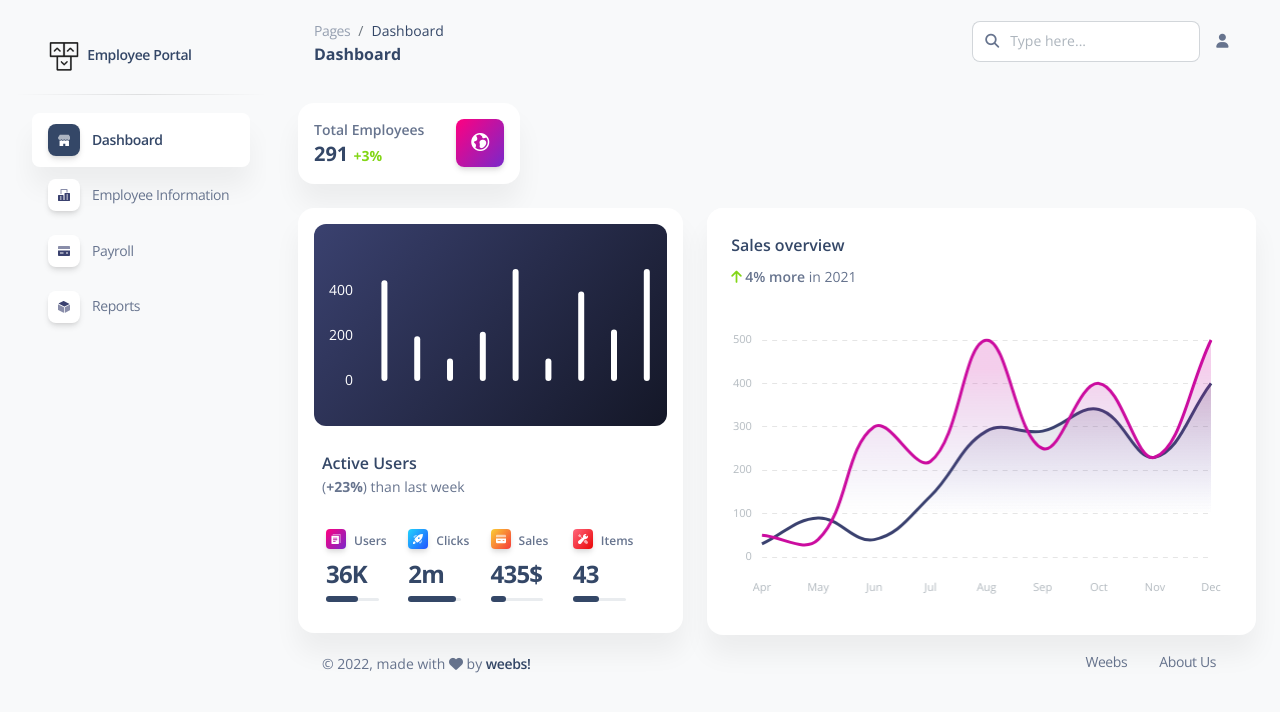
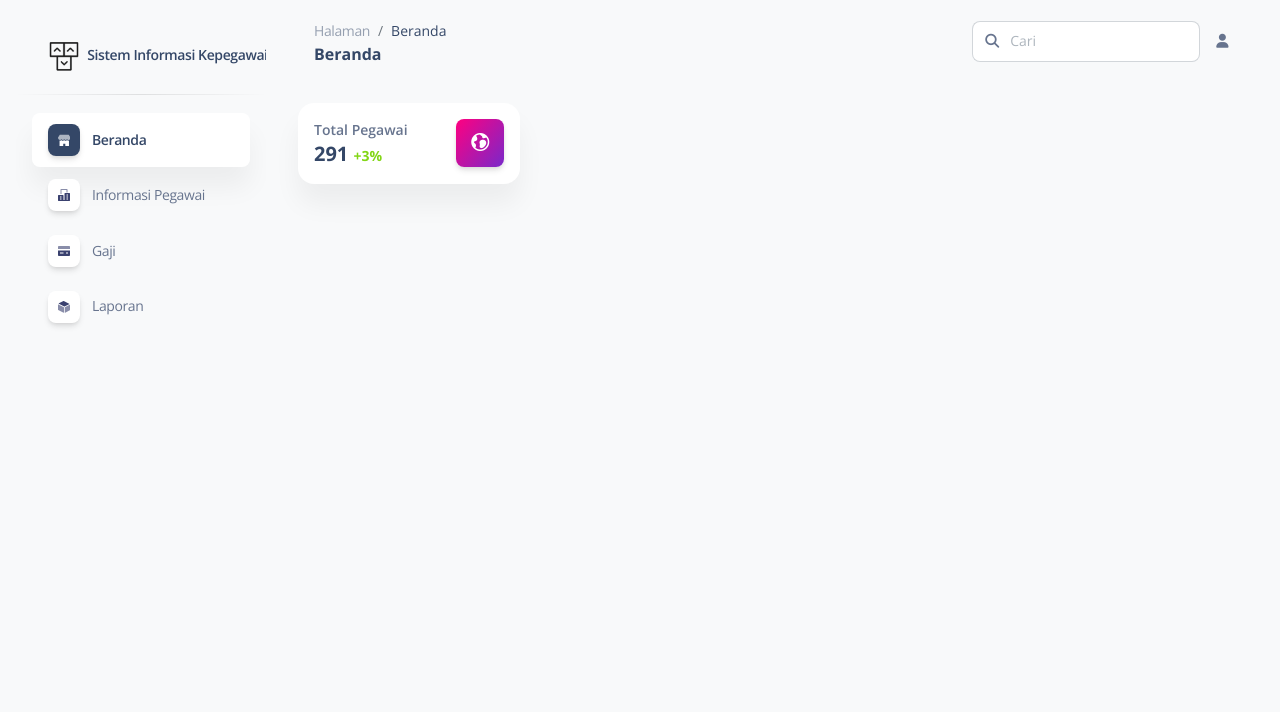
Before and after one commit to Faizal-Ardhavy/simpeg, a CodeIgniter 4 app: template app/Views/pages/dashboard.php in a window 1280 px wide. Shown: the top 712 px of the page. Run offline with PHP 8.4 and a stand-in for CodeIgniter, Linux system fonts and the light colour scheme; the template is opened without the code that fills it, so the values that code supplies are empty; some libraries are stand-ins or nearby versions.

Commit message:
edit ui, translate

```diff
--- a/app/Views/pages/dashboard.php
+++ b/app/Views/pages/dashboard.php
@@ -7,7 +7,7 @@
   <link rel="apple-touch-icon" sizes="76x76" href="/assets/img/apple-icon.png">
   <link rel="icon" type="image/png" href="/assets/img/favicon.png">
   <title>
-    Dashboard
+    Beranda
   </title>
   <!--     Fonts and icons     -->
   <link href="https://fonts.googleapis.com/css?family=Open+Sans:300,400,600,700" rel="stylesheet" />
@@ -27,7 +27,7 @@
       <i class="fas fa-times p-3 cursor-pointer text-secondary opacity-5 position-absolute end-0 top-0 d-none d-xl-none" aria-hidden="true" id="iconSidenav"></i>
       <a class="navbar-brand m-0" href="dashboard" target="_blank">
         <img src="/assets/img/logo-ct.png" class="navbar-brand-img h-100" alt="main_logo">
-        <span class="ms-1 font-weight-bold">Employee Portal</span>
+        <span class="ms-1 font-weight-bold">Sistem Informasi Kepegawaian</span>
       </a>
     </div>
     <hr class="horizontal dark mt-0">
@@ -37,7 +37,7 @@
           <a class="nav-link  active" href="dashboard">
             <div class="icon icon-shape icon-sm shadow border-radius-md bg-white text-center me-2 d-flex align-items-center justify-content-center">
               <svg width="12px" height="12px" viewBox="0 0 45 40" version="1.1" xmlns="http://www.w3.org/2000/svg" xmlns:xlink="http://www.w3.org/1999/xlink">
-                <title>Dashboard </title>
+                <title>Beranda</title>
                 <g stroke="none" stroke-width="1" fill="none" fill-rule="evenodd">
                   <g transform="translate(-1716.000000, -439.000000)" fill="#FFFFFF" fill-rule="nonzero">
                     <g transform="translate(1716.000000, 291.000000)">
@@ -50,14 +50,14 @@
                 </g>
               </svg>
             </div>
-            <span class="nav-link-text ms-1">Dashboard</span>
+            <span class="nav-link-text ms-1">Beranda</span>
           </a>
         </li>
         <li class="nav-item">
           <a class="nav-link" href="employeeinfo">
             <div class="icon icon-shape icon-sm shadow border-radius-md bg-white text-center me-2 d-flex align-items-center justify-content-center">
               <svg width="12px" height="12px" viewBox="0 0 42 42" version="1.1" xmlns="http://www.w3.org/2000/svg" xmlns:xlink="http://www.w3.org/1999/xlink">
-                <title>Information</title>
+                <title>Informasi</title>
                 <g stroke="none" stroke-width="1" fill="none" fill-rule="evenodd">
                   <g transform="translate(-1869.000000, -293.000000)" fill="#FFFFFF" fill-rule="nonzero">
                     <g transform="translate(1716.000000, 291.000000)">
@@ -70,14 +70,14 @@
                 </g>
               </svg>
             </div>
-            <span class="nav-link-text ms-1">Employee Information</span>
+            <span class="nav-link-text ms-1">Informasi Pegawai</span>
           </a>
         </li>
         <li class="nav-item">
           <a class="nav-link  " href="payroll">
             <div class="icon icon-shape icon-sm shadow border-radius-md bg-white text-center me-2 d-flex align-items-center justify-content-center">
               <svg width="12px" height="12px" viewBox="0 0 43 36" version="1.1" xmlns="http://www.w3.org/2000/svg" xmlns:xlink="http://www.w3.org/1999/xlink">
-                <title>Payroll</title>
+                <title>Gaji</title>
                 <g stroke="none" stroke-width="1" fill="none" fill-rule="evenodd">
                   <g transform="translate(-2169.000000, -745.000000)" fill="#FFFFFF" fill-rule="nonzero">
                     <g transform="translate(1716.000000, 291.000000)">
@@ -90,14 +90,14 @@
                 </g>
               </svg>
             </div>
-            <span class="nav-link-text ms-1">Payroll</span>
+            <span class="nav-link-text ms-1">Gaji</span>
           </a>
         </li>
         <li class="nav-item">
           <a class="nav-link  " href="reports">
             <div class="icon icon-shape icon-sm shadow border-radius-md bg-white text-center me-2 d-flex align-items-center justify-content-center">
               <svg width="12px" height="12px" viewBox="0 0 42 42" version="1.1" xmlns="http://www.w3.org/2000/svg" xmlns:xlink="http://www.w3.org/1999/xlink">
-                <title>Reports</title>
+                <title>Laporan</title>
                 <g stroke="none" stroke-width="1" fill="none" fill-rule="evenodd">
                   <g transform="translate(-2319.000000, -291.000000)" fill="#FFFFFF" fill-rule="nonzero">
                     <g transform="translate(1716.000000, 291.000000)">
@@ -111,7 +111,7 @@
                 </g>
               </svg>
             </div>
-            <span class="nav-link-text ms-1">Reports</span>
+            <span class="nav-link-text ms-1">Laporan</span>
           </a>
         </li>
       </ul>
@@ -123,16 +123,16 @@
       <div class="container-fluid py-1 px-3">
         <nav aria-label="breadcrumb">
           <ol class="breadcrumb bg-transparent mb-0 pb-0 pt-1 px-0 me-sm-6 me-5">
-            <li class="breadcrumb-item text-sm"><a class="opacity-5 text-dark" href="javascript:;">Pages</a></li>
-            <li class="breadcrumb-item text-sm text-dark active" aria-current="page">Dashboard</li>
+            <li class="breadcrumb-item text-sm"><a class="opacity-5 text-dark" href="javascript:;">Halaman</a></li>
+            <li class="breadcrumb-item text-sm text-dark active" aria-current="page">Beranda</li>
           </ol>
-          <h6 class="font-weight-bolder mb-0">Dashboard</h6>
+          <h6 class="font-weight-bolder mb-0">Beranda</h6>
         </nav>
         <div class="collapse navbar-collapse mt-sm-0 mt-2 me-md-0 me-sm-4" id="navbar">
           <div class="ms-md-auto pe-md-3 d-flex align-items-center">
             <div class="input-group">
               <span class="input-group-text text-body"><i class="fas fa-search" aria-hidden="true"></i></span>
-              <input type="text" class="form-control" placeholder="Type here...">
+              <input type="text" class="form-control" placeholder="Cari">
             </div>
           </div>
           <ul class="navbar-nav justify-content-end">
@@ -143,13 +143,11 @@
               </a>
               <ul class="dropdown-menu  dropdown-menu-end  px-2 py-3 me-sm-n4" aria-labelledby="dropdownMenuButton">
                 <li class="mb-2">
-                    <div class="d-flex py-1">
-                      <div class="d-flex flex-column justify-content-center text-xs text-secondary mb-0">
-                        <a href="<?= base_url(); ?>/logout">
+                    <div class="d-flex py-1 flex-column justify-content-center text-xs text-secondary mb-0">
+                      <a href="<?= base_url(); ?>/logout" class="">
                           <i class="fa fa-right-from-bracket me-1"></i>
-                          Sign Out
-                        </a>
-                      </div>
+                          Keluar
+                      </a>
                     </div>
                   </a>
                 </li>
@@ -199,7 +197,7 @@
               <div class="row">
                 <div class="col-8">
                   <div class="numbers">
-                    <p class="text-sm mb-0 text-capitalize font-weight-bold">Total Employees</p>
+                    <p class="text-sm mb-0 text-capitalize font-weight-bold">Total Pegawai</p>
                     <h5 class="font-weight-bolder mb-0">
                       291
                       <span class="text-success text-sm font-weight-bolder">+3%</span>
@@ -216,7 +214,7 @@
           </div>
         </div>
       </div>
-      <div class="row mt-4">
+      <!-- <div class="row mt-4">
         <div class="col-lg-5 mb-lg-0 mb-4">
           <div class="card z-index-2">
             <div class="card-body p-3">
@@ -349,8 +347,8 @@
             </div>
           </div>
         </div>
-      </div>
-      <footer class="footer pt-3  ">
+      </div> -->
+      <!-- <footer class="footer pt-3">
         <div class="container-fluid">
           <div class="row align-items-center justify-content-lg-between">
             <div class="col-lg-6 mb-lg-0 mb-4">
@@ -374,7 +372,7 @@
             </div>
           </div>
         </div>
-      </footer>
+      </footer> -->
     </div>
   </main>
 
```
Also changed, not shown: app/Views/pages/login.php (+7 -7 lines), app/Views/pages/register.php (+6 -6 lines).
